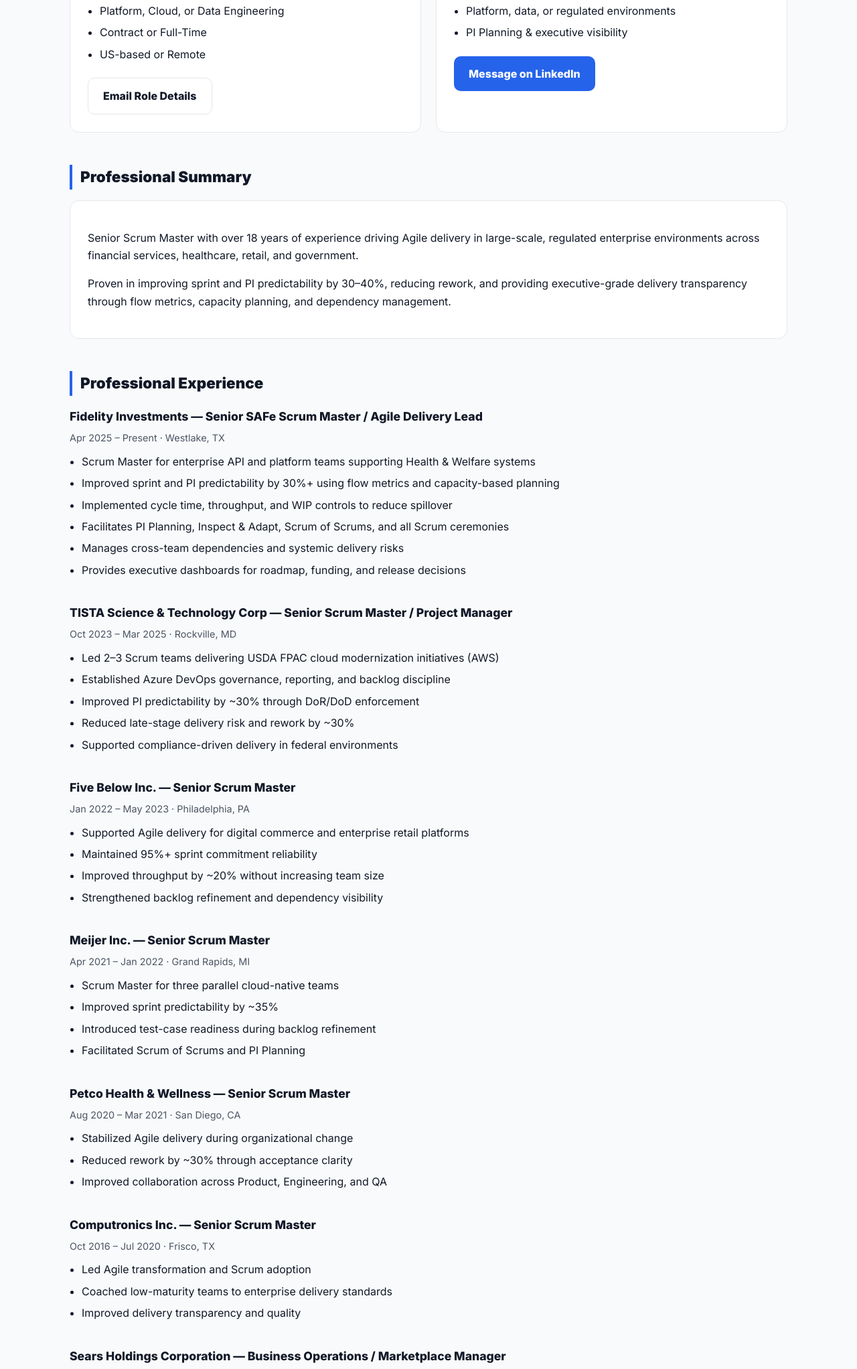
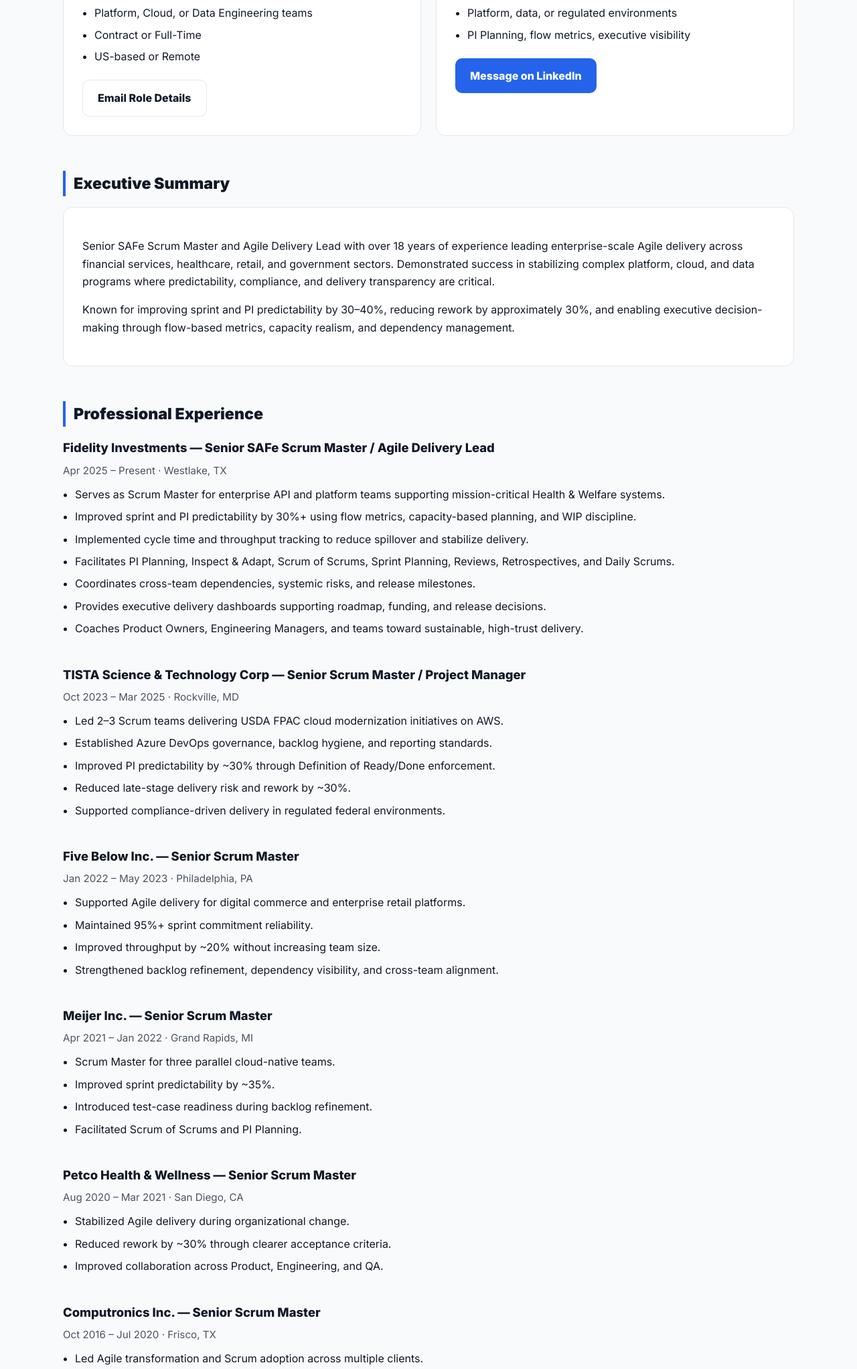
Before and after one commit to abdulrahimhm78/abdulrahimhm78.github.io, a plain HTML site: page index.html in a window 1280 px wide. Shown: the part 411-2455 px from the top of the page at 67% size. Drawn offline with Linux system fonts and the light colour scheme.

Commit message:
Update index.html

```diff
--- a/index.html
+++ b/index.html
@@ -7,7 +7,7 @@
 <title>Abdul Rahim Hakim Mohammed | Senior SAFe Scrum Master & Agile Delivery Lead</title>
 
 <meta name="description"
-content="Senior SAFe Scrum Master with 18+ years of experience delivering predictable outcomes across enterprise, regulated, platform, cloud, and data engineering environments.">
+content="Senior SAFe Scrum Master and Agile Delivery Lead with 18+ years driving predictable enterprise delivery across regulated, platform, cloud, and data engineering environments.">
 
 <link rel="canonical" href="https://abdulrahimhm78.github.io/">
 <meta name="robots" content="index,follow">
@@ -39,7 +39,7 @@
 }
 
 .container{
-max-width:1120px;
+max-width:1140px;
 margin:auto;
 padding:0 24px;
 }
@@ -70,17 +70,13 @@
 font-weight:700;
 }
 
-main{
-padding:40px 0 0;
-}
+main{padding:40px 0 0}
 
-section{
-margin-bottom:48px;
-}
+section{margin-bottom:52px}
 
 section h2{
 margin:0 0 16px;
-font-size:1.4rem;
+font-size:1.45rem;
 font-weight:900;
 border-left:4px solid var(--brand);
 padding-left:12px;
@@ -90,7 +86,7 @@
 background:var(--panel);
 border:1px solid var(--border);
 border-radius:14px;
-padding:26px;
+padding:28px;
 }
 
 .funnel{
@@ -110,9 +106,7 @@
 padding-left:18px;
 }
 
-.funnel li{
-margin-bottom:6px;
-}
+.funnel li{margin-bottom:6px}
 
 .btn{
 display:inline-block;
@@ -123,30 +117,20 @@
 text-decoration:none;
 }
 
-.btn-primary{
-background:var(--brand);
-color:#ffffff;
-}
+.btn-primary{background:var(--brand);color:#fff}
+.btn-secondary{background:#fff;border:1px solid var(--border);color:var(--ink)}
 
-.btn-secondary{
-background:var(--panel);
-border:1px solid var(--border);
-color:var(--ink);
-}
-
-.job{
-margin-bottom:36px;
-}
+.job{margin-bottom:40px}
 
 .job h3{
 margin:0 0 6px;
-font-size:1.1rem;
+font-size:1.15rem;
 font-weight:800;
 }
 
 .job .meta{
 color:var(--muted);
-font-size:.9rem;
+font-size:.95rem;
 margin-bottom:10px;
 }
 
@@ -155,9 +139,7 @@
 padding-left:18px;
 }
 
-.job li{
-margin-bottom:6px;
-}
+.job li{margin-bottom:7px}
 
 .columns{
 display:grid;
@@ -167,15 +149,15 @@
 
 footer{
 border-top:1px solid var(--border);
-margin-top:56px;
-padding:20px 0;
+margin-top:64px;
+padding:22px 0;
 text-align:center;
 font-size:.85rem;
 color:var(--muted);
 background:var(--panel);
 }
 
-@media (max-width:820px){
+@media (max-width:900px){
 .funnel{grid-template-columns:1fr}
 .columns{grid-template-columns:1fr}
 header h1{font-size:2rem}
@@ -196,6 +178,7 @@
 
 <main class="container">
 
+<!-- RECRUITER FUNNEL -->
 <section>
   <h2>Recruiters & Hiring Managers</h2>
   <div class="funnel">
@@ -204,7 +187,7 @@
       <ul>
         <li>Senior / Principal Scrum Master</li>
         <li>Agile Delivery Lead</li>
-        <li>Platform, Cloud, or Data Engineering</li>
+        <li>Platform, Cloud, or Data Engineering teams</li>
         <li>Contract or Full-Time</li>
         <li>US-based or Remote</li>
       </ul>
@@ -219,9 +202,9 @@
       <h3>For Hiring Managers</h3>
       <ul>
         <li>Predictable delivery over ceremony</li>
-        <li>Multiple teams and shared dependencies</li>
+        <li>Multiple teams with shared dependencies</li>
         <li>Platform, data, or regulated environments</li>
-        <li>PI Planning & executive visibility</li>
+        <li>PI Planning, flow metrics, executive visibility</li>
       </ul>
       <a class="btn btn-primary"
          href="https://www.linkedin.com/in/abdul-rahimhm/"
@@ -232,22 +215,26 @@
   </div>
 </section>
 
+<!-- EXECUTIVE SUMMARY -->
 <section>
-  <h2>Professional Summary</h2>
+  <h2>Executive Summary</h2>
   <div class="card">
     <p>
-      Senior Scrum Master with over 18 years of experience driving Agile delivery in
-      large-scale, regulated enterprise environments across financial services,
-      healthcare, retail, and government.
+      Senior SAFe Scrum Master and Agile Delivery Lead with over 18 years of experience
+      leading enterprise-scale Agile delivery across financial services, healthcare,
+      retail, and government sectors. Demonstrated success in stabilizing complex
+      platform, cloud, and data programs where predictability, compliance, and delivery
+      transparency are critical.
     </p>
     <p>
-      Proven in improving sprint and PI predictability by 30–40%, reducing rework,
-      and providing executive-grade delivery transparency through flow metrics,
-      capacity planning, and dependency management.
+      Known for improving sprint and PI predictability by 30–40%, reducing rework by
+      approximately 30%, and enabling executive decision-making through flow-based
+      metrics, capacity realism, and dependency management.
     </p>
   </div>
 </section>
 
+<!-- PROFESSIONAL EXPERIENCE -->
 <section>
   <h2>Professional Experience</h2>
 
@@ -255,12 +242,13 @@
     <h3>Fidelity Investments — Senior SAFe Scrum Master / Agile Delivery Lead</h3>
     <div class="meta">Apr 2025 – Present · Westlake, TX</div>
     <ul>
-      <li>Scrum Master for enterprise API and platform teams supporting Health & Welfare systems</li>
-      <li>Improved sprint and PI predictability by 30%+ using flow metrics and capacity-based planning</li>
-      <li>Implemented cycle time, throughput, and WIP controls to reduce spillover</li>
-      <li>Facilitates PI Planning, Inspect & Adapt, Scrum of Scrums, and all Scrum ceremonies</li>
-      <li>Manages cross-team dependencies and systemic delivery risks</li>
-      <li>Provides executive dashboards for roadmap, funding, and release decisions</li>
+      <li>Serves as Scrum Master for enterprise API and platform teams supporting mission-critical Health & Welfare systems.</li>
+      <li>Improved sprint and PI predictability by 30%+ using flow metrics, capacity-based planning, and WIP discipline.</li>
+      <li>Implemented cycle time and throughput tracking to reduce spillover and stabilize delivery.</li>
+      <li>Facilitates PI Planning, Inspect & Adapt, Scrum of Scrums, Sprint Planning, Reviews, Retrospectives, and Daily Scrums.</li>
+      <li>Coordinates cross-team dependencies, systemic risks, and release milestones.</li>
+      <li>Provides executive delivery dashboards supporting roadmap, funding, and release decisions.</li>
+      <li>Coaches Product Owners, Engineering Managers, and teams toward sustainable, high-trust delivery.</li>
     </ul>
   </div>
 
@@ -268,11 +256,11 @@
     <h3>TISTA Science & Technology Corp — Senior Scrum Master / Project Manager</h3>
     <div class="meta">Oct 2023 – Mar 2025 · Rockville, MD</div>
     <ul>
-      <li>Led 2–3 Scrum teams delivering USDA FPAC cloud modernization initiatives (AWS)</li>
-      <li>Established Azure DevOps governance, reporting, and backlog discipline</li>
-      <li>Improved PI predictability by ~30% through DoR/DoD enforcement</li>
-      <li>Reduced late-stage delivery risk and rework by ~30%</li>
-      <li>Supported compliance-driven delivery in federal environments</li>
+      <li>Led 2–3 Scrum teams delivering USDA FPAC cloud modernization initiatives on AWS.</li>
+      <li>Established Azure DevOps governance, backlog hygiene, and reporting standards.</li>
+      <li>Improved PI predictability by ~30% through Definition of Ready/Done enforcement.</li>
+      <li>Reduced late-stage delivery risk and rework by ~30%.</li>
+      <li>Supported compliance-driven delivery in regulated federal environments.</li>
     </ul>
   </div>
 
@@ -280,10 +268,10 @@
     <h3>Five Below Inc. — Senior Scrum Master</h3>
     <div class="meta">Jan 2022 – May 2023 · Philadelphia, PA</div>
     <ul>
-      <li>Supported Agile delivery for digital commerce and enterprise retail platforms</li>
-      <li>Maintained 95%+ sprint commitment reliability</li>
-      <li>Improved throughput by ~20% without increasing team size</li>
-      <li>Strengthened backlog refinement and dependency visibility</li>
+      <li>Supported Agile delivery for digital commerce and enterprise retail platforms.</li>
+      <li>Maintained 95%+ sprint commitment reliability.</li>
+      <li>Improved throughput by ~20% without increasing team size.</li>
+      <li>Strengthened backlog refinement, dependency visibility, and cross-team alignment.</li>
     </ul>
   </div>
 
@@ -291,10 +279,10 @@
     <h3>Meijer Inc. — Senior Scrum Master</h3>
     <div class="meta">Apr 2021 – Jan 2022 · Grand Rapids, MI</div>
     <ul>
-      <li>Scrum Master for three parallel cloud-native teams</li>
-      <li>Improved sprint predictability by ~35%</li>
-      <li>Introduced test-case readiness during backlog refinement</li>
-      <li>Facilitated Scrum of Scrums and PI Planning</li>
+      <li>Scrum Master for three parallel cloud-native teams.</li>
+      <li>Improved sprint predictability by ~35%.</li>
+      <li>Introduced test-case readiness during backlog refinement.</li>
+      <li>Facilitated Scrum of Scrums and PI Planning.</li>
     </ul>
   </div>
 
@@ -302,9 +290,9 @@
     <h3>Petco Health & Wellness — Senior Scrum Master</h3>
     <div class="meta">Aug 2020 – Mar 2021 · San Diego, CA</div>
     <ul>
-      <li>Stabilized Agile delivery during organizational change</li>
-      <li>Reduced rework by ~30% through acceptance clarity</li>
-      <li>Improved collaboration across Product, Engineering, and QA</li>
+      <li>Stabilized Agile delivery during organizational change.</li>
+      <li>Reduced rework by ~30% through clearer acceptance criteria.</li>
+      <li>Improved collaboration across Product, Engineering, and QA.</li>
     </ul>
   </div>
 
@@ -312,9 +300,9 @@
     <h3>Computronics Inc. — Senior Scrum Master</h3>
     <div class="meta">Oct 2016 – Jul 2020 · Frisco, TX</div>
     <ul>
-      <li>Led Agile transformation and Scrum adoption</li>
-      <li>Coached low-maturity teams to enterprise delivery standards</li>
-      <li>Improved delivery transparency and quality</li>
+      <li>Led Agile transformation and Scrum adoption across multiple clients.</li>
+      <li>Coached low-maturity teams to enterprise delivery standards.</li>
+      <li>Improved delivery transparency, quality, and stakeholder confidence.</li>
     </ul>
   </div>
 
@@ -322,14 +310,47 @@
     <h3>Sears Holdings Corporation — Business Operations / Marketplace Manager</h3>
     <div class="meta">Mar 2011 – Sep 2016 · Hoffman Estates, IL</div>
     <ul>
-      <li>Managed large-scale, cross-functional operational initiatives</li>
-      <li>Improved execution efficiency and governance</li>
-      <li>Built foundational leadership and delivery expertise</li>
+      <li>Managed large-scale, cross-functional operational initiatives.</li>
+      <li>Improved execution efficiency, governance, and reporting.</li>
+      <li>Built foundational leadership and delivery expertise.</li>
     </ul>
   </div>
 
 </section>
 
+<!-- SKILLS -->
+<section>
+  <h2>Skills, Tools & Frameworks</h2>
+  <div class="card columns">
+    <ul>
+      <li>Scrum, SAFe, Kanban, Scrumban, Scrum of Scrums</li>
+      <li>PI Planning, Inspect & Adapt, Release Planning</li>
+      <li>Flow Metrics, Cycle Time, Throughput, WIP</li>
+      <li>Capacity Planning, Forecasting</li>
+    </ul>
+    <ul>
+      <li>Jira, Jira Align, Azure DevOps</li>
+      <li>Confluence, Microsoft Teams, Zoom</li>
+      <li>Platform, Cloud, and Data Delivery</li>
+      <li>Regulated & Compliance Environments</li>
+    </ul>
+  </div>
+</section>
+
+<!-- CERTIFICATIONS -->
+<section>
+  <h2>Certifications</h2>
+  <div class="card">
+    <ul>
+      <li>PMP® — Project Management Institute</li>
+      <li>PMI Certified Agile Coach</li>
+      <li>SAFe® 6 Agileist</li>
+      <li>PSM™, PSPO™, PAL™ — Scrum.org</li>
+    </ul>
+  </div>
+</section>
+
+<!-- RESUME DOWNLOAD -->
 <section>
   <h2>Resume</h2>
   <a class="btn btn-primary"
```
